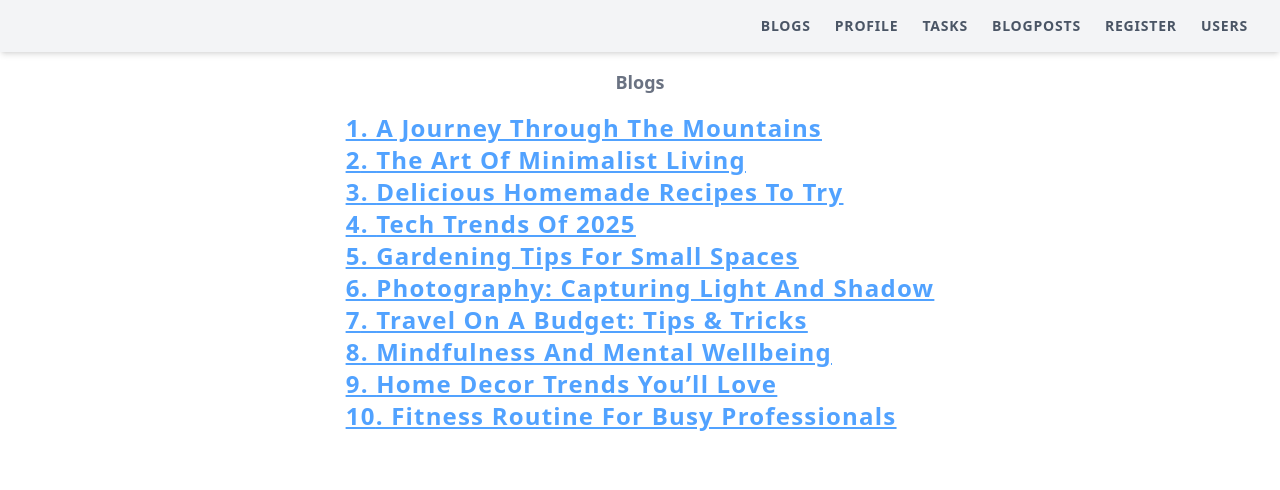
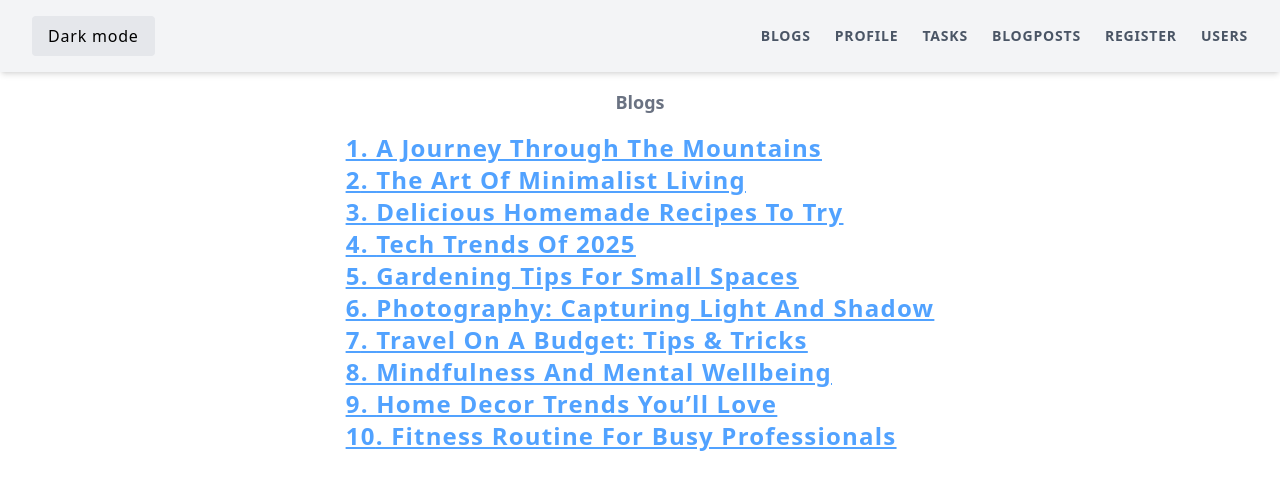
Before and after one commit to harshillencircle/ReactJS-Concepts, a React (Vite) app: page / in a window 1280 px wide. Shown: the top 490 px of the page. Built offline with nearby package versions, Linux system fonts and the light colour scheme.

Commit message:
feat: Add global theme toggling (dark/light) Mode

```diff
--- a/src/App.jsx
+++ b/src/App.jsx
@@ -8,6 +8,9 @@ import NotFound from './components/notfound/NotFound.jsx'
 import Blogs from './components/blogs/Blogs.jsx'
 import BlogDetail from './components/blogdetail/BlogDetail.jsx'
 import Navbar from './components/navbar/Navbar.jsx'
+import { ThemeProvider } from './context/ThemeContext.jsx'
+import ThemeToggle from './components/themetoggle/ThemeToggle.jsx'
+import './index.css'
 
 function App() {
 
@@ -15,6 +18,7 @@ function App() {
 
   return (
     <Router>
+      <ThemeProvider>
         <Navbar />
         <Routes>
           <Route path='/' element={<Blogs />} />
@@ -26,6 +30,7 @@ function App() {
           <Route path='/user' element={<Users />} />
           <Route path='*' element={<NotFound />} />
         </Routes>
+      </ThemeProvider>
     </Router>
   )
 }
--- a/src/components/navbar/Navbar.jsx
+++ b/src/components/navbar/Navbar.jsx
@@ -1,9 +1,13 @@
 import React from "react";
 import { Link } from "react-router-dom";
+import ThemeToggle from "../themetoggle/ThemeToggle";
 
 function Navbar() {
     return (
-        <nav className="sticky top-0  bg-gray-100 flex justify-end items-center shadow-md space-x-8 mb-4 py-4 px-8 tracking-wider uppercase">
+        <nav className="sticky top-0 z-10 bg-gray-100 flex justify-between items-center shadow-md space-x-8 mb-4 py-4 px-8 tracking-wider uppercase">
+            <div>
+                <ThemeToggle />
+            </div>
             <div className="text-sm text-gray-600 font-bold space-x-6">
                 <Link className="hover:text-blue-600" to="/">Blogs</Link>
                 <Link className="hover:text-blue-600" to="/profile">Profile</Link>
--- /dev/null
+++ b/src/components/themetoggle/ThemeToggle.jsx
@@ -0,0 +1,16 @@
+import React, { useContext } from 'react'
+import { ThemeContext } from '../../context/ThemeContext'
+
+const ThemeToggle = () => {
+    const { theme, toggleTheme } = useContext(ThemeContext);
+
+    return (
+        <div>
+            <button onClick={toggleTheme} className="px-4 py-2 rounded bg-gray-200 text-black dark:bg-gray-700 dark:text-white transition-colors">
+                {theme === 'light' ? 'Dark' : 'Light'} mode
+            </button>
+        </div>
+    )
+}
+
+export default ThemeToggle;
--- /dev/null
+++ b/src/context/ThemeContext.jsx
@@ -0,0 +1,28 @@
+import React, { createContext, useEffect, useState } from 'react'
+
+export const ThemeContext = createContext();
+
+export const ThemeProvider = ({ children }) => {
+    const [theme, setTheme] = useState(() => {
+        const stored = localStorage.getItem('theme');
+        return stored ? stored : 'light';
+    });
+
+    const toggleTheme = () => {
+        const newtheme = theme === 'light' ? 'dark' : 'light';
+        setTheme(newtheme);
+        localStorage.setItem('theme', newtheme);
+    }
+
+    useEffect(() => {
+        const root = window.document.documentElement;
+        root.classList.remove('light', 'dark');
+        root.classList.add(theme);
+    }, [theme])
+
+    return (
+        <ThemeContext.Provider value={{ theme, toggleTheme }}>
+            {children}
+        </ThemeContext.Provider>
+    )
+}
--- a/src/index.css
+++ b/src/index.css
@@ -1,6 +1,5 @@
 @import "tailwindcss";
 
 html.dark {
-    background-color: black;
-    color: white;
+    @apply bg-black text-white;
 }
```
Lines whose indentation alone changed are shown as unchanged.
